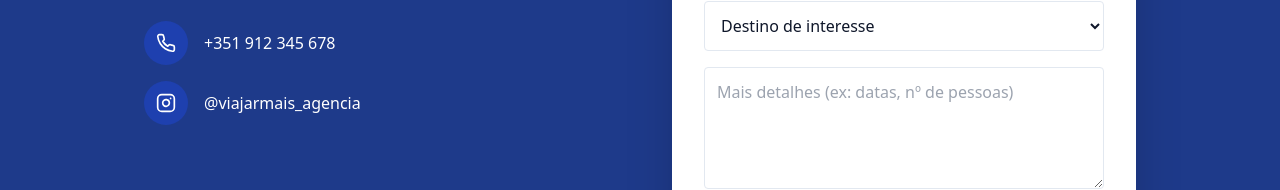
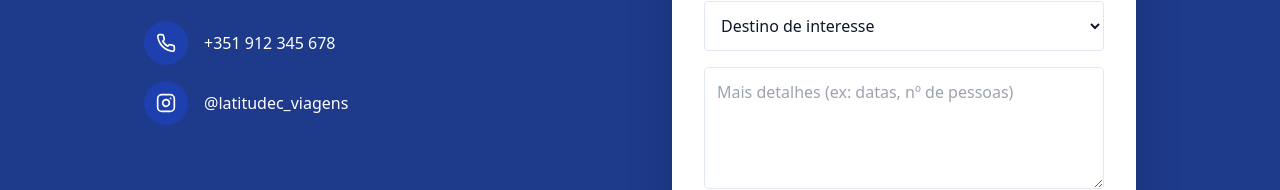
Before and after one commit to mondegobike/AgenciaViagem, a React (Vite) app: page / in a window 1280 px wide. Shown: the part 2267-2457 px from the top of the page. Built offline with nearby package versions, Linux system fonts and the light colour scheme.

Commit message:
Update Instagram handle in App component

```diff
--- a/src/App.jsx
+++ b/src/App.jsx
@@ -147,7 +147,7 @@ const App = () => {
               </div>
               <div className="flex items-center gap-4">
                 <div className="bg-blue-800 p-3 rounded-full"><Instagram size={20} /></div>
-                <span>@viajarmais_agencia</span>
+                <span>@latitudec_viagens</span>
               </div>
             </div>
           </div>
```
